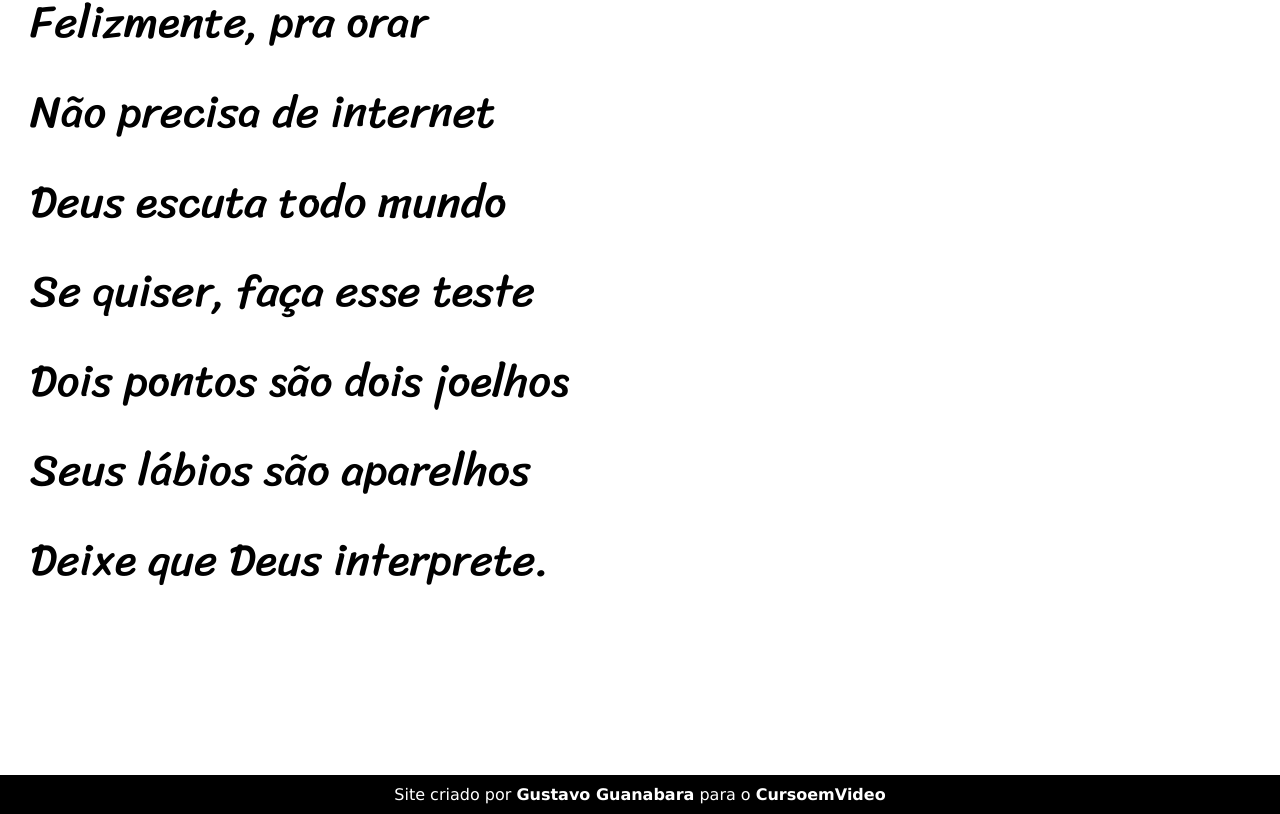
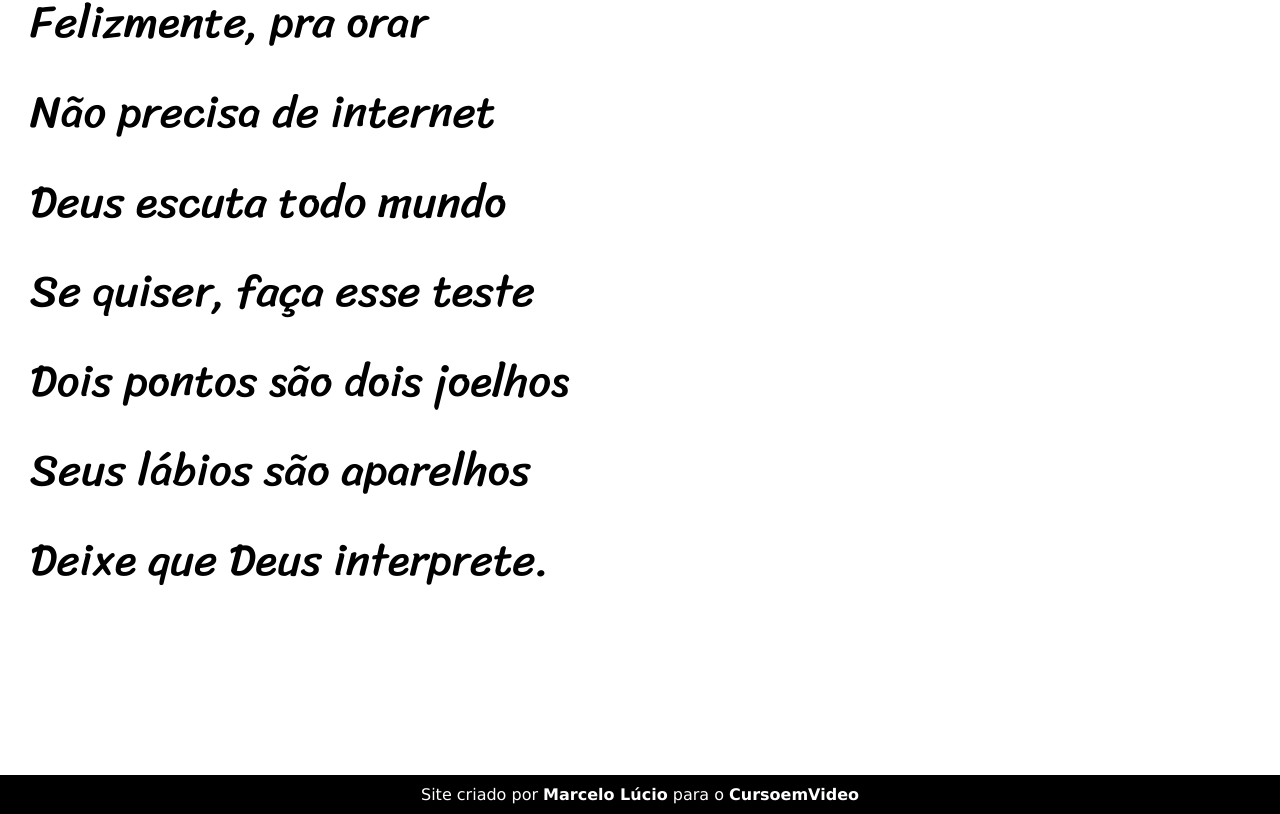
Before and after one commit to MarceloLucio/Projeto-Cordel, a plain HTML site: page index.html in a window 1280 px wide. Shown: the part 5143-5957 px from the top of the page. Drawn offline with Linux system fonts and the light colour scheme.

Commit message:
Update index.html

```diff
--- a/index.html
+++ b/index.html
@@ -103,7 +103,7 @@
     </section>
 
     <footer>
-        <p>Site criado por <a href="">Gustavo Guanabara</a> para o <a href="">CursoemVideo</a></p>
+        <p>Site criado por <a href="https://github.com/MarceloLucio">Marcelo Lúcio</a> para o <a href="https://github.com/cursoemvideo">CursoemVideo</a></p>
     </footer>
 </body>
 </html>
```
